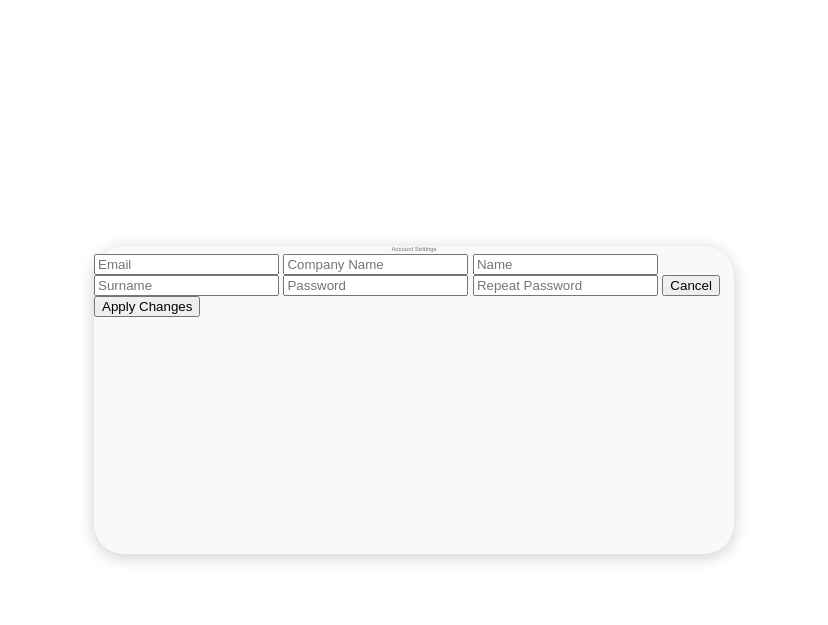
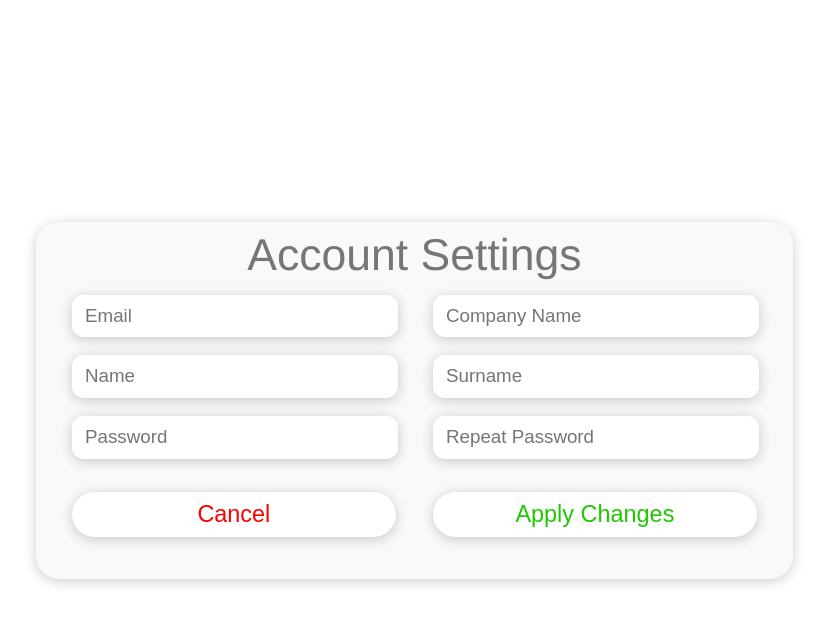
Before and after one commit to michelbarnich/PIF, a PHP site: the page made by includes/my account.html in a window 1280 px wide. Shown: the top 625 px of the page, without its empty margins (226-1054 px from the left). Run offline with PHP 8.4, Linux system fonts and the light colour scheme; data that the repository does not hold is empty.

Commit message:
[ajax/updateAccount.php] - added file and check if the ID is set in the session
[includes/my account.html]
- aded id's to inputfields

[resources/css/includes/my account.css]
- fixed misplaycing of some elements

```diff
--- a/includes/my account.html
+++ b/includes/my account.html
@@ -4,22 +4,45 @@
     <meta charset="UTF-8">
     <title>Title</title>
     <link rel="stylesheet" type="text/css" href="/resources/css/includes/my account.css">
+    <script src="https://ajax.googleapis.com/ajax/libs/jquery/3.5.1/jquery.min.js"></script>
 </head>
 <body>
     <div id="accountSettingsContainer">
         <h1>Account Settings</h1>
-        <input placeholder="Email">
-        <input placeholder="Company Name">
-        <input placeholder="Name">
-        <input placeholder="Surname">
-        <input placeholder="Password">
-        <input placeholder="Repeat Password">
+        <input placeholder="Email" id="inputEmail">
+        <input placeholder="Company Name" id="inputCompanyName">
+        <input placeholder="Name" id="inputName">
+        <input placeholder="Surname" id="inputSurname">
+        <input placeholder="Password" id="inputPassword" type="password">
+        <input placeholder="Repeat Password" id="inputRepeatPassword" type="password">
 
         <button id="cancelButton">Cancel</button>
         <button id="applyButton">Apply Changes</button>
     </div>
     <script>
 
+        $(document).ready(function () {
+            let zoomFactor = (document.documentElement.clientWidth / 1638  * 100);
+            console.log(zoomFactor);
+            document.body.style.zoom = zoomFactor + "%";
+            document.body.style.height = document.documentElement.clientHeight / zoomFactor * 100 + "px";
+            $("#accountSettingsContainer").css({top: document.documentElement.clientHeight / zoomFactor * 100 / 2 - 228 + "px"});
+        });
+
+        $(window).resize(function () {
+            let zoomFactor = (document.documentElement.clientWidth / 1638  * 100);
+            document.body.style.zoom = zoomFactor + "%";
+            document.body.style.height = document.documentElement.clientHeight / zoomFactor * 100 + "px";
+            $("#accountSettingsContainer").css({top: document.documentElement.clientHeight / zoomFactor * 100 / 2 - 228 + "px"});
+        });
+
+        $.get("../ajax/getUserData.php", function (jsonObj) {
+            let parsedJsonObj = JSON.parse(jsonObj);
+            $("#inputEmail").val(parsedJsonObj.userData.email);
+            $("#inputCompanyName").val(parsedJsonObj.userData.company);
+            $("#inputSurname").val(parsedJsonObj.userData.name);
+            $("#inputName").val(parsedJsonObj.userData.firstName);
+        })
     </script>
 </body>
 </html>
--- a/resources/css/includes/my account.css
+++ b/resources/css/includes/my account.css
@@ -1,6 +1,11 @@
+* {
+    position: absolute;
+    margin: 0;
+}
+
 body {
     width: 100%;
-    height: 100%;
+    height: 1080px;
     margin: 0;
     padding: 0;
     font-family: "Helvetica Neue", Helvetica, Arial, sans-serif;;
@@ -9,21 +14,88 @@ body {
 }
 
 #accountSettingsContainer {
-    height: 24vw;
-    width: 50vw;
-    margin: auto;
-    margin-top: calc(50vh - 12vw);
-    box-shadow: 0px 3px 16px rgba(0,0,0,0.2);
-    background-color: #F9F9F9;
+    left: 335px;
+    top: calc(50vh - 228px);
+    height: 457px;
+    width: 969px;
+    box-shadow: rgba(0, 0, 0, 0.2) 0px 3px 16px;
+    background-color: rgb(249, 249, 249);
     backdrop-filter: blur(30px);
     -webkit-backdrop-filter: blur(30px);
     border-radius: 30px;
 }
 
 h1 {
-    font-weight: normal;
+    top: 10px;
     width: 100%;
     text-align: center;
-    margin-top: 2%;
-    font-size: 12%;
+    font-size: 57px;
+    font-weight: 300;
 }
+
+input {
+    border: none;
+    border-radius: 15px;
+    box-shadow: rgba(0, 0, 0, 0.2) 0px 3px 16px;
+    font-size: 24px;
+    padding-left: 17px;
+    width: 398px;
+    height: 53px;
+    color: #434343;
+}
+
+input:nth-child(2) {
+    top: 93px;
+    left: 46px;
+}
+
+input:nth-child(3) {
+    top: 93px;
+    left: 508px;
+}
+
+input:nth-child(4) {
+    top: 170px;
+    left: 46px;
+}
+
+input:nth-child(5) {
+    top: 170px;
+    left: 508px;
+}
+
+input:nth-child(6) {
+    top: 248px;
+    left: 46px;
+}
+
+input:nth-child(7) {
+    top: 248px;
+    left: 508px;
+}
+
+#applyButton {
+    top: 346px;
+    left: 508px;
+    color: #20C800;
+    border-radius: 30px;
+    box-shadow: rgba(0, 0, 0, 0.2) 0px 3px 16px;
+    font-size: 30px;
+    width: 415px;
+    height: 57px;
+    border: none;
+    background-color: white;
+}
+
+#cancelButton {
+    top: 346px;
+    left: 46px;
+    color: red;
+    border-radius: 30px;
+    box-shadow: rgba(0, 0, 0, 0.2) 0px 3px 16px;
+    font-size: 30px;
+    width: 415px;
+    height: 57px;
+    border: none;
+    background-color: white;
+}
```
Also changed, not shown: ajax/updateAccount.php (added, +11 -0 lines).
